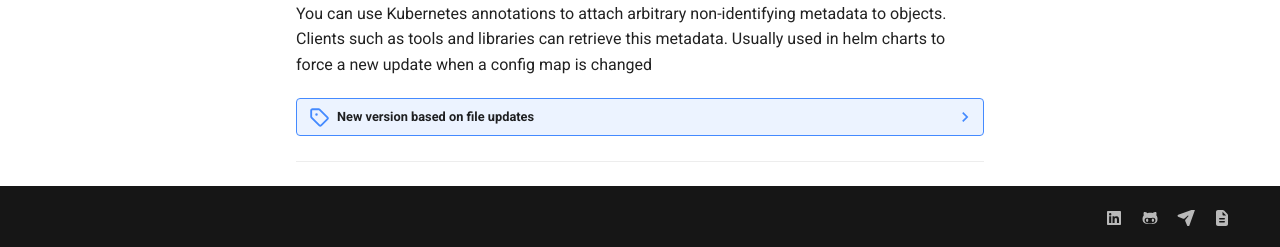
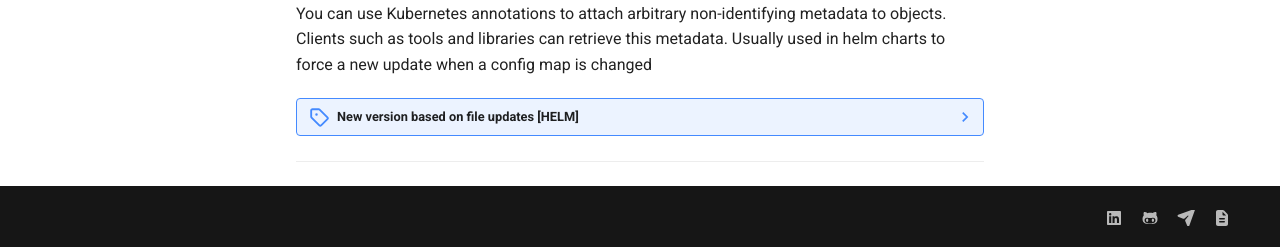
Before and after one commit to userbradley/kubernetes-examples, an MkDocs documentation site: the page built from docs/builtin/deployment.md, in a window 1280 px wide and 900 px high, scrolled down 1466 px. Shown: the part 650-897 px from the top of the window. Built offline with MkDocs 1.6.1 and Material for MkDocs 9.7.7, drawn with Linux system fonts in a browser that asks for light colours; comment, search, counter and statistics services are not loaded.

Commit message:
updated to show that the code is helm

````diff
--- a/docs/builtin/deployment.md
+++ b/docs/builtin/deployment.md
@@ -106,7 +106,7 @@ metadata:
 You can use Kubernetes annotations to attach arbitrary non-identifying metadata to objects. Clients such as tools and libraries can retrieve this metadata.
 Usually used in helm charts to force a new update when a config map is changed
 
-??? note "New version based on file updates"
+??? note "New version based on file updates [HELM]"
     ```yaml
       template:
         metadata:
````
